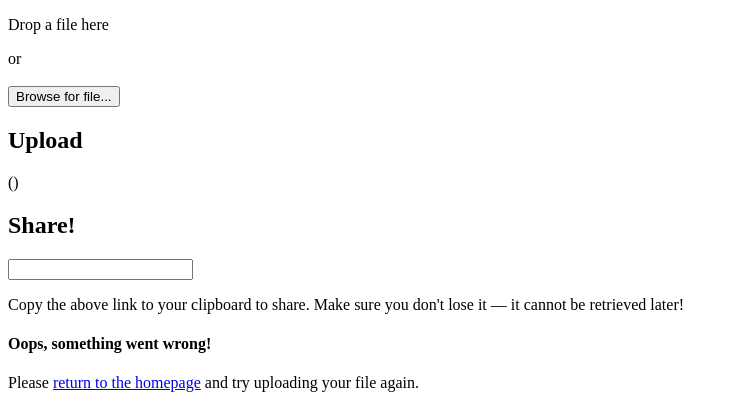
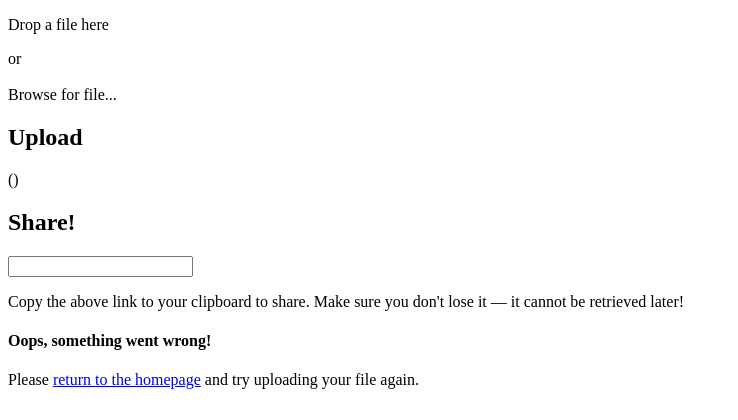
Before and after one commit to hussainsultan/filedrop, a Python web app: template app/templates/upload.html in a window 1280 px wide. Shown: the part 26-446 px from the top of the page, without its empty margins (0-738 px from the left). Run offline with Jinja, Linux system fonts and the light colour scheme; the template is opened without the code that fills it, so the values that code supplies are empty.

Commit message:
Fix upload button on Firefox

```diff
--- a/app/templates/upload.html
+++ b/app/templates/upload.html
@@ -25,7 +25,7 @@
                 </div>
                 <p class="center">
                     or<br/><br/>
-                    <button class="browse btn btn-default">Browse for file...</button>
+                    <a class="browse btn btn-default">Browse for file...</a>
                 </p>
             </div>
 
```
